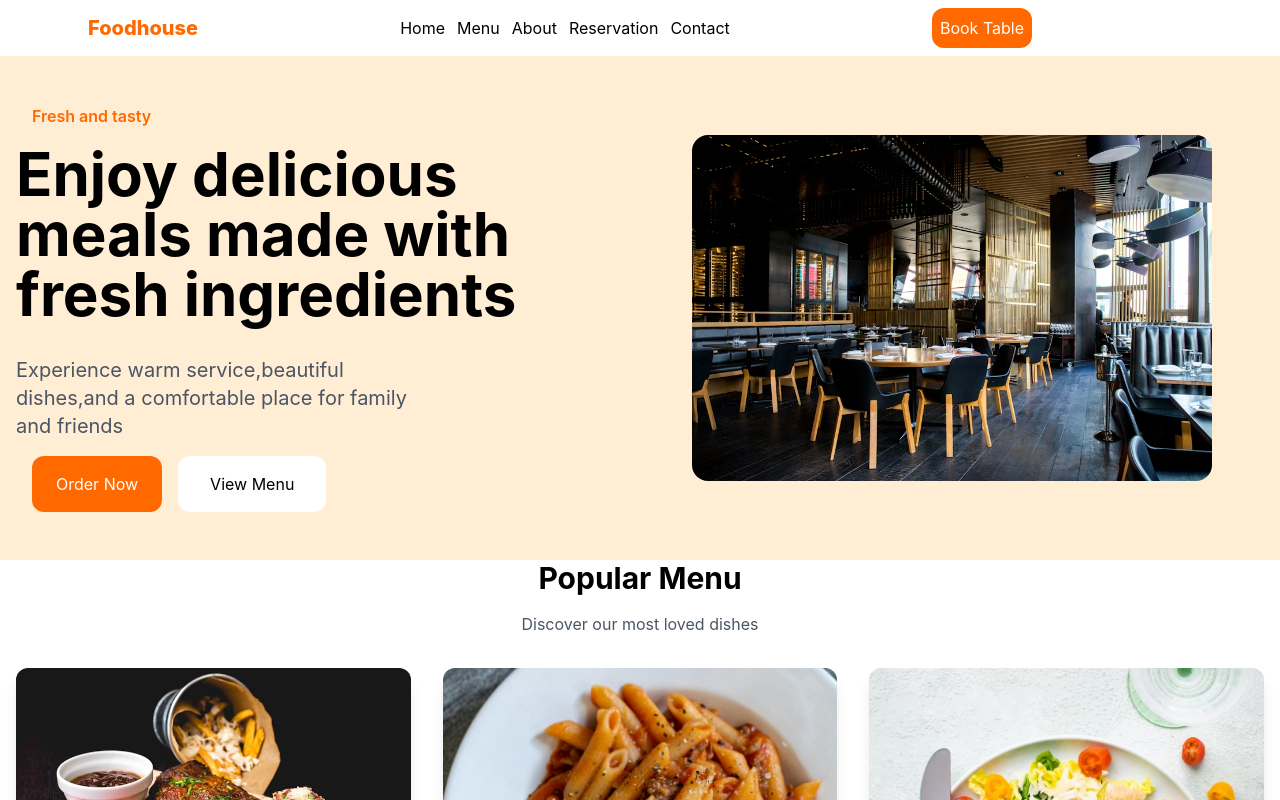
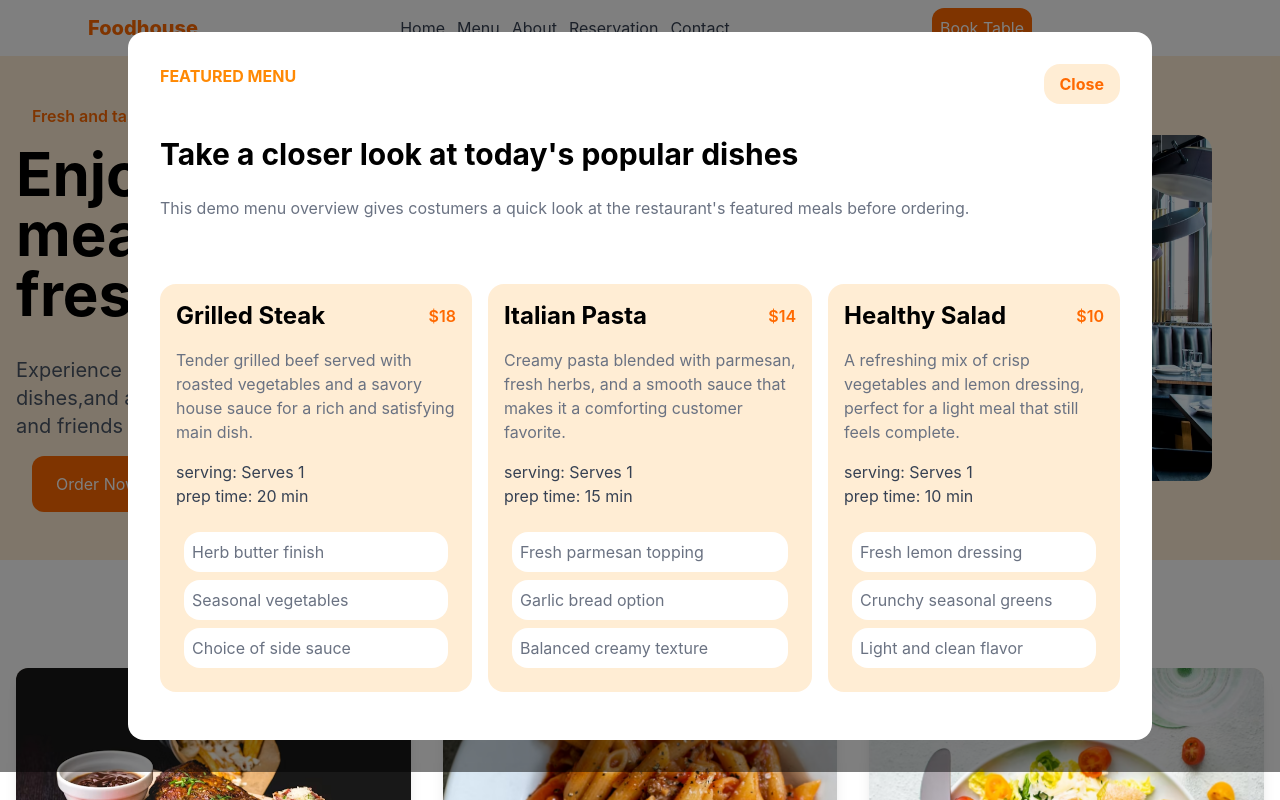
Before and after one commit to Temuulenpda/tailwind, a React (Vite) app: page / in a window 1280 px wide. Both pictures are taken after a click on the button "Order Now". Shown: the top 800 px of the page. Built offline with nearby package versions, Linux system fonts and the light colour scheme.

Commit message:
Fix component bugs and export errors
- Fix destructuring of props in Showcase component
- Fix close button reference in Order component
- Fix chefInfo variable name in data.jsx
- Fix ItalianPasta import name in dishes data

```diff
--- a/src/components/dasgal8/ChefSection.jsx
+++ b/src/components/dasgal8/ChefSection.jsx
@@ -3,7 +3,7 @@ import { chefInfo } from './Dasgal8data/data'
 import  chefinfo  from './dimage/chefInfo.avif'
 const ChefSection = () => {
   return (
-    <div>
+    <div id='About'>
          <div className='w-full md:flex-row flex sm:flex-col py-8 px-4 bg-orange-100'>
               <div className='sm:w-full md:w-1/2 flex justify-center  items-center '>
                            <img src={chefInfo.image} alt="" className='w-5/6 rounded-2xl' />
--- a/src/components/dasgal8/Dasgal8data/data.jsx
+++ b/src/components/dasgal8/Dasgal8data/data.jsx
@@ -3,31 +3,66 @@ import HealthySalad from '../dimage/HealthySalad.avif'
 import ItalianPast from '../dimage/ItalianPasta.avif'
 import chefinfo from '../dimage/chefInfo.avif'
 export const navLinks = [
-    { name: "Home", href: "#" },
-    { name: "Menu", href: "#" },
-    { name: "About", href: "#" },
-    { name: "Reservation", href: "#" },
-    { name: "Contact", href: "#" },
+    { name: "Home", href: "#navbar" },
+    { name: "Menu", href: "#Menu" },
+    { name: "About", href: "#About" },
+    { name: "Reservation", href: "#Reservation" },
+    { name: "Contact", href: "#Contact" },
 ];
-
 export const dishes = [
     {
+        id: 1,
         name: "Grilled Steak",
         description: "Juicy grilled beef served with vegetables.",
         price: "$18",
         image: GrilledSteak,
     },
     {
+        id: 2,
         name: "Italian Pasta",
         description: "Creamy pasta with fresh herbs and parmesan cheese.",
         price: "$14",
         image: ItalianPast,
     },
     {
+        id: 3,
         name: "Healthy Salad",
         description: "Fresh vegetables with a light lemon dressing.",
         price: "$10",
         image: HealthySalad,
+    },
+];
+
+export const menuDetails = [
+    {
+        id: 1,
+        name: "Grilled Steak",
+        price: "$18",
+        serving: "Serves 1",
+        prepTime: "20 min",
+        description:
+            "Tender grilled beef served with roasted vegetables and a savory house sauce for a rich and satisfying main dish.",
+        extras: ["Herb butter finish", "Seasonal vegetables", "Choice of side sauce"],
+    },
+    {
+        id: 2,
+        name: "Italian Pasta",
+        price: "$14",
+        serving: "Serves 1",
+        prepTime: "15 min",
+        description:
+            "Creamy pasta blended with parmesan, fresh herbs, and a smooth sauce that makes it a comforting customer favorite.",
+        extras: ["Fresh parmesan topping", "Garlic bread option", "Balanced creamy texture"],
+    },
+    {
+        id: 3,
+        name: "Healthy Salad",
+        price: "$10",
+        serving: "Serves 1",
+        prepTime: "10 min",
+        description:
+            "A refreshing mix of crisp vegetables and lemon dressing, perfect for a light meal that still feels complete.",
+        extras: ["Fresh lemon dressing", "Crunchy seasonal greens", "Light and clean flavor"],
     },
 ];
 
--- a/src/components/dasgal8/Footer.jsx
+++ b/src/components/dasgal8/Footer.jsx
@@ -3,7 +3,7 @@ import { footerLinks } from './Dasgal8data/data'
 footerLinks
 const Footer = () => {
   return (
-    <div>
+    <div id='Contact'>
       <div className='w-full bg-orange-500 py-4 px-8 text-white flex flex-col md:flex-row justify-center mx-auto items-center'>
         <div className='w-1/2 gap-10 flex sm:mb-8'>
            <div>
--- a/src/components/dasgal8/MenuSection.jsx
+++ b/src/components/dasgal8/MenuSection.jsx
@@ -6,7 +6,7 @@ import ItalianPast from './dimage/ItalianPasta.avif'
 
 const MenuSection = () => {
   return (
-    <div>
+    <div id='Menu'>
          <div className='w-full mx-auto px-4 py8  flex flex-col justify-center mb-10'>
                     <h1 className='text-center text-3xl font-bold mb-4'>Popular Menu</h1>
                     <p className='text-center text-gray-600 mb-8'>Discover our most loved dishes</p>
--- a/src/components/dasgal8/Navbar.jsx
+++ b/src/components/dasgal8/Navbar.jsx
@@ -5,7 +5,7 @@ import { useState } from "react";
 const Navbar = () => {
   const [activeLink, setActiveLink] = useState("false");
   return (
-      <div className="w-full shadow-lg">
+      <div id="navbar" className="w-full shadow-md">
         <div className=" p-2 flex justify-between items-center">
         <div className="flex items-center">
           <div className="font-extrabold  text-xl md:ml-20 text-orange-500">
@@ -14,11 +14,11 @@ const Navbar = () => {
         </div>
         <div className="hidden md:block">
           <div className="flex gap-3">
-            <a href="#">Home</a>
-            <a href="#">Menu</a>
-            <a href="#">About</a>
-            <a href="#">Reservation</a>
-            <a href="#">Contact</a>
+           {navLinks.map((item , index) => (
+            <a href={item.href} className="text-gray-700 hover:text-orange-500">
+              {item.name}
+            </a>
+           ))}
           </div>
         </div>
         <div className="flex gap-4 mr-60 hidden md:block">
--- /dev/null
+++ b/src/components/dasgal8/Order.jsx
@@ -0,0 +1,48 @@
+import React from 'react'
+import { menuDetails } from './Dasgal8data/data';
+menuDetails
+const Order = ({state ,close}) => {
+    if(!state) {
+            return null;
+        }
+  return (
+    <div className='fixed top-0 right-0 left-0 z-50 flex justify-center items-center px-4 py-8 bg-black/50'>
+       <div className='max-h-[100vh] w-full max-w-5xl overflow-y-auto bg-white rounded-2xl p-8 flex flex-col gap-8 justify-center items-center'>
+        <div className='w-full flex items-start justify-between gap-4'>
+            <h2 className='text-orange-400 font-bold'>FEATURED    MENU</h2>
+            <button className='bg-orange-100 font-bold text-orange-500  py-2 px-4 rounded-2xl hover:bg-orange-300' onClick={close}>
+                Close
+            </button>
+        </div>
+        <div className='flex flex-col items-start gap-8 w-full'>
+            <div className='flex flex-col gap-6 mb-8'>
+            <h1 className='font-bold text-3xl'>Take a closer look at today's popular dishes</h1>
+            <p className='text-gray-500'>This demo menu overview gives costumers a quick look at the restaurant's featured meals before ordering.</p>
+        </div>
+        <div className='flex flex-col md:flex-row gap-4 justify-center items-center'>
+           {menuDetails.map((item) => (
+            <div className='flex flex-col gap-4 mb-4 rounded-2xl w-[1/3] p-4 bg-orange-100 '>
+                <div className='flex w-full flex-wrap justify-between items-center'>
+                    <h3 className='font-bold text-2xl'>{item.name}</h3>
+                    <p className='font-semibold text-orange-500'>{item.price}</p>
+                </div>
+                <p className='text-gray-500'>{item.description}</p>
+                <div className='text-gray-700'>
+                    <p>serving: {item.serving}</p>
+                    <p>prep time: {item.prepTime}</p>
+                </div>
+                <div>
+                    {item.extras.map((extra) => (
+                        <p className='rounded-2xl bg-white p-2 m-2 text-gray-500'> {extra}</p>
+                    ))}
+                </div>
+            </div>
+           ))}
+        </div>
+        </div>
+       </div>
+    </div>
+  )
+}
+
+export default Order
--- a/src/components/dasgal8/RestaurantPage.jsx
+++ b/src/components/dasgal8/RestaurantPage.jsx
@@ -1,14 +1,19 @@
-import React from 'react'
+import React, { useState } from 'react'
 import Navbar from './Navbar'
 import ChefSection from './ChefSection'
 import MenuSection from './MenuSection'
 import Footer from './Footer'
 import Showcase from './Showcase'
+import Order from './Order'
+
 const RestaurantPage = () => {
+  const [isOpen, setIsOpen] = useState(false)
+  console.log(isOpen)
   return (
     <div>
         <Navbar />
-        <Showcase />
+        <Order state={isOpen} close={() => setIsOpen(false)} />
+        <Showcase open={() => setIsOpen(true)} />
          <MenuSection />
         <ChefSection />
         <Footer />
--- a/src/components/dasgal8/Showcase.jsx
+++ b/src/components/dasgal8/Showcase.jsx
@@ -1,8 +1,8 @@
 import React from 'react'
 import Showimage from "./dimage/ShowCaseImage.avif"
-const Showcase = () => {
+const Showcase = ({ open }) => {
   return (
-    <div className='w-full md:flex-row flex sm:flex-col py-8 px-4 bg-orange-100'>
+    <div id='Reservation' className='w-full md:flex-row flex sm:flex-col py-8 px-4 bg-orange-100'>
                <div className='sm:w-full md:w-1/2 '>
                  <div className='flex items-center gap-2  p-4'>
                    <span className='text-orange-500 font-semibold'>Fresh and tasty</span>
@@ -14,7 +14,7 @@ const Showcase = () => {
                    Experience warm service,beautiful dishes,and a comfortable place for family and friends
                </p>
                <div className='mt:8 p-4 flex gap-4 w-2/3'>
-                   <button className='bg-orange-500  text-white px-6 py-4 rounded-xl'>
+                   <button onClick={() => open()} className='bg-orange-500  text-white px-6 py-4 rounded-xl'>
                         Order Now
                    </button>
                     <button className='bg-white  px-8 py-4 rounded-xl '>
```
